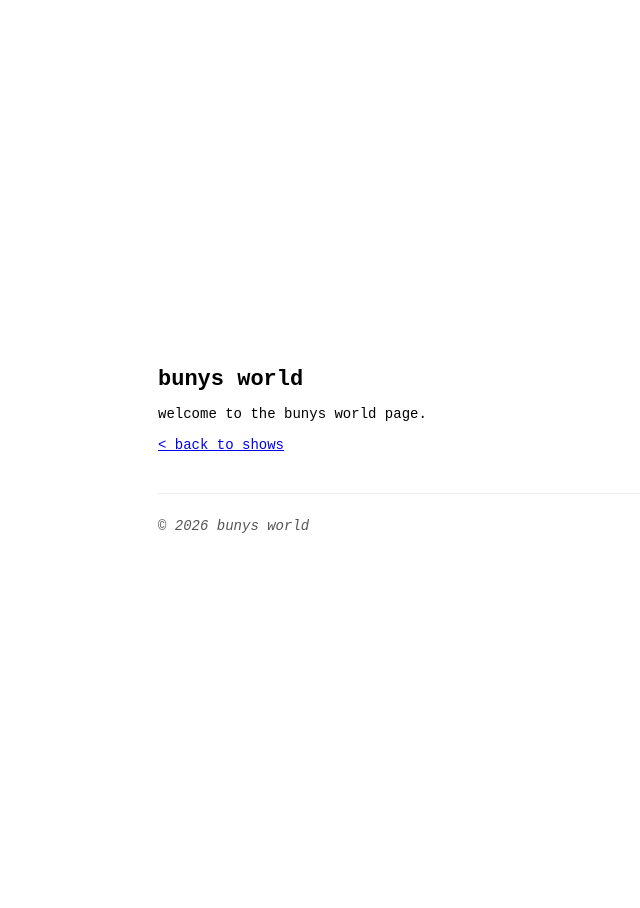
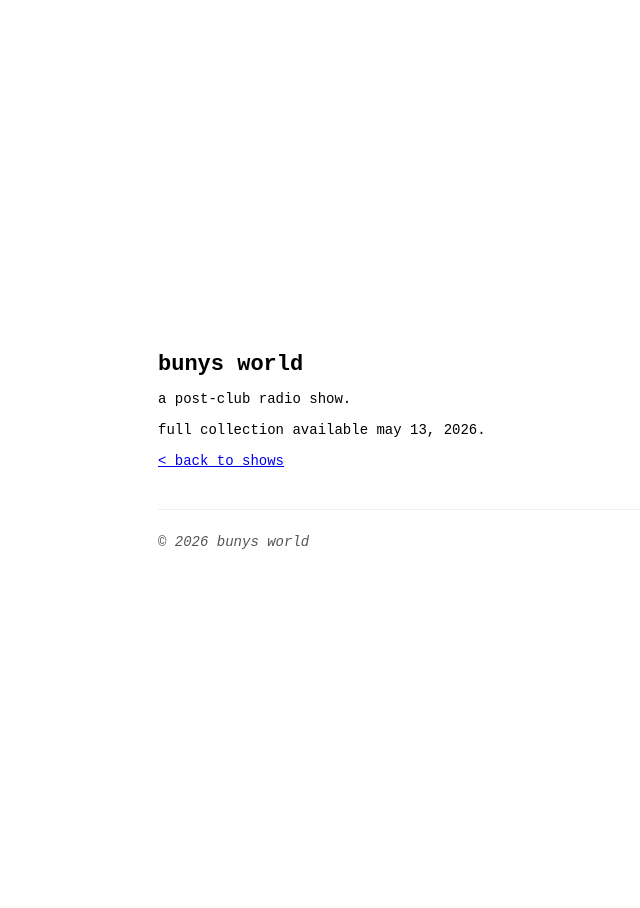
Before and after one commit to 746a70/buny, a Jekyll site: the page built from bw.md, in a window 1280 px wide. Shown: the whole page, without its empty margins (82-722 px from the left). Built offline with Jekyll 4.4.1, drawn with Linux system fonts in a browser that asks for light colours.

Commit message:
Update bw.md

```diff
--- a/bw.md
+++ b/bw.md
@@ -6,6 +6,8 @@ permalink: /bw
 
 # bunys world
 
-welcome to the bunys world page.
+a post-club radio show.
+
+full collection available may 13, 2026.
 
 [< back to shows]({{ '/shows.html' | relative_url }})
```
